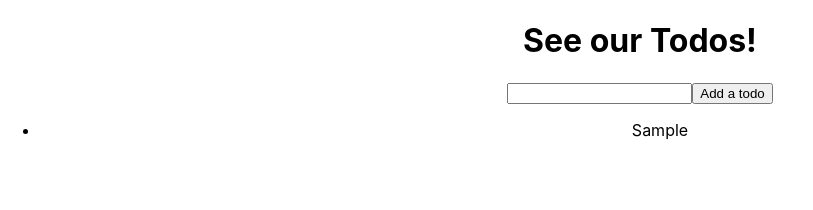
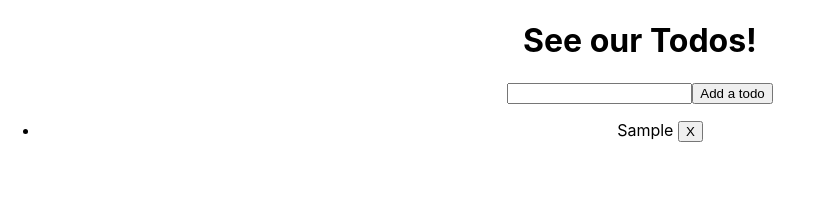
Before and after one commit to AsebWebDev/react-redux-todos, a React (Create React App) app: page / in a window 1280 px wide. Both pictures are taken after typing "Sample" into the empty fields and a click on the button "Add a todo". Shown: the top 210 px of the page, without its empty margins (0-813 px from the left). Built offline with nearby package versions, Linux system fonts and the light colour scheme.

Commit message:
add ability to remove todo

```diff
--- a/src/Todo.js
+++ b/src/Todo.js
@@ -1,7 +1,7 @@
 import React from 'react';
 
-const Todo = ({task}) => (
-  <li>{task}</li>
+const Todo = ({task, removeTodo}) => (
+  <li>{task} <button onClick={removeTodo}>X</button></li>
 );
 
 export default Todo;
--- a/src/Todolist.jsx
+++ b/src/Todolist.jsx
@@ -1,14 +1,16 @@
 import React, { Component } from "react";
 import Todo from "./Todo";
 import { connect } from 'react-redux';
-import { ADD_TODO } from "./actioncreators";
-
 
 class Todolist extends Component {
   constructor(props) {
     super(props);
     this.handleSubmit = this.handleSubmit.bind(this);
     this.handleChange = this.handleChange.bind(this);
+    this.removeTodo = this.removeTodo.bind(this);
+    this.state={
+      task: ''
+    }
   }
 
   handleSubmit(e) {
@@ -26,9 +28,16 @@
     })
   }
 
+  removeTodo(id) {
+    this.props.dispatch({
+      type: "REMOVE_TODO",
+      id
+    });
+  }
+
   render() {
     let todos = this.props.todos.map((val, index) => (
-      <Todo task={val.task} key={index} />
+      <Todo removeTodo={this.removeTodo.bind(this, val.id)} task={val.task} key={index} />
     ));
 
     return (
```
